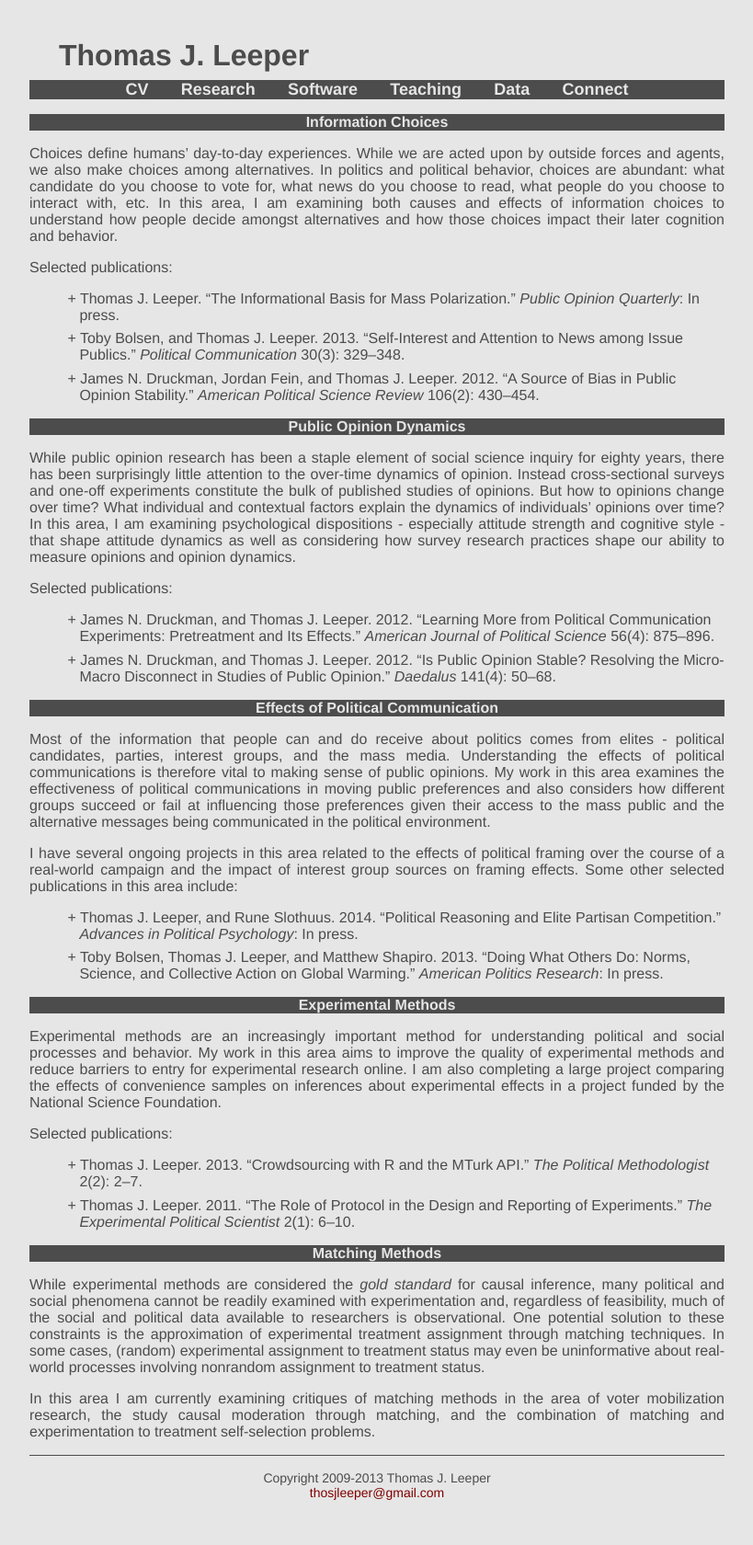
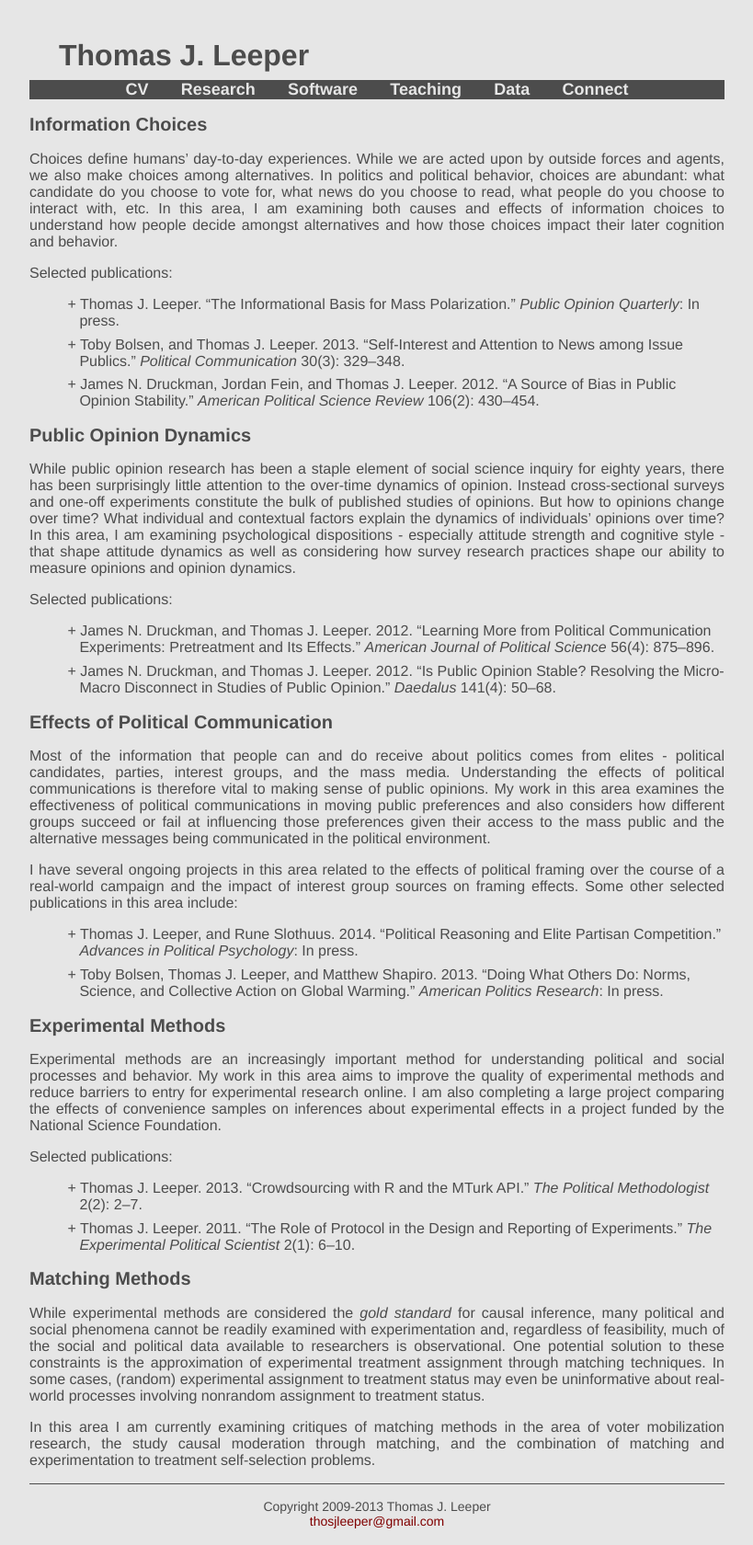
Before and after one commit to leeper/leeper.github.io, a Jekyll site: the page built from research.md, in a window 1280 px wide. Shown: the whole page at 92% size, without its empty margins (230-1049 px from the left). Built offline with Jekyll 4.4.1, drawn with Linux system fonts in a browser that asks for light colours; before the commit the page ends 1649 px from its top, so only the background shows below that.

```diff
--- a/research.md
+++ b/research.md
@@ -4,7 +4,7 @@ title: Research - Thomas J. Leeper
 ---
 
 
-### Information Choices ###
+## Information Choices ##
 
 Choices define humans' day-to-day experiences. While we are acted upon by outside forces and agents, we also make choices among alternatives. In politics and political behavior, choices are abundant: what candidate do you choose to vote for, what news do you choose to read, what people do you choose to interact with, etc. In this area, I am examining both causes and effects of information choices to understand how people decide amongst alternatives and how those choices impact their later cognition and behavior.
 
@@ -15,7 +15,7 @@ Selected publications:
 * James N. Druckman, Jordan Fein, and Thomas J. Leeper. 2012. &ldquo;A Source of Bias in Public Opinion Stability.&rdquo; *American Political Science Review* 106(2): 430&ndash;454.
 
 
-### Public Opinion Dynamics ###
+## Public Opinion Dynamics ##
 
 While public opinion research has been a staple element of social science inquiry for eighty years, there has been surprisingly little attention to the over-time dynamics of opinion. Instead cross-sectional surveys and one-off experiments constitute the bulk of published studies of opinions. But how to opinions change over time? What individual and contextual factors explain the dynamics of individuals' opinions over time? In this area, I am examining psychological dispositions - especially attitude strength and cognitive style - that shape attitude dynamics as well as considering how survey research practices shape our ability to measure opinions and opinion dynamics.
 
@@ -25,7 +25,7 @@ Selected publications:
 * James N. Druckman, and Thomas J. Leeper. 2012. &ldquo;Is Public Opinion Stable? Resolving the Micro-Macro Disconnect in Studies of Public Opinion.&rdquo; *Daedalus* 141(4): 50&ndash;68.
 
 
-### Effects of Political Communication ###
+## Effects of Political Communication ##
 
 Most of the information that people can and do receive about politics comes from elites - political candidates, parties, interest groups, and the mass media. Understanding the effects of political communications is therefore vital to making sense of public opinions. My work in this area examines the effectiveness of political communications in moving public preferences and also considers how different groups succeed or fail at influencing those preferences given their access to the mass public and the alternative messages being communicated in the political environment.
 
@@ -35,7 +35,7 @@ I have several ongoing projects in this area related to the effects of political
 * Toby Bolsen, Thomas J. Leeper, and Matthew Shapiro. 2013. &ldquo;Doing What Others Do: Norms, Science, and Collective Action on Global Warming.&rdquo; *American Politics Research*: In press.
 
 
-### Experimental Methods ###
+## Experimental Methods ##
 
 Experimental methods are an increasingly important method for understanding political and social processes and behavior. My work in this area aims to improve the quality of experimental methods and reduce barriers to entry for experimental research online. I am also completing a large project comparing the effects of convenience samples on inferences about experimental effects in a project funded by the National Science Foundation.
 
@@ -45,7 +45,7 @@ Selected publications:
 * Thomas J. Leeper. 2011. &ldquo;The Role of Protocol in the Design and Reporting of Experiments.&rdquo; *The Experimental Political Scientist* 2(1): 6&ndash;10.
 
 
-### Matching Methods ###
+## Matching Methods ##
 
 While experimental methods are considered the *gold standard* for causal inference, many political and social phenomena cannot be readily examined with experimentation and, regardless of feasibility, much of the social and political data available to researchers is observational. One potential solution to these constraints is the approximation of experimental treatment assignment through matching techniques. In some cases, (random) experimental assignment to treatment status may even be uninformative about real-world processes involving nonrandom assignment to treatment status.
 
```
